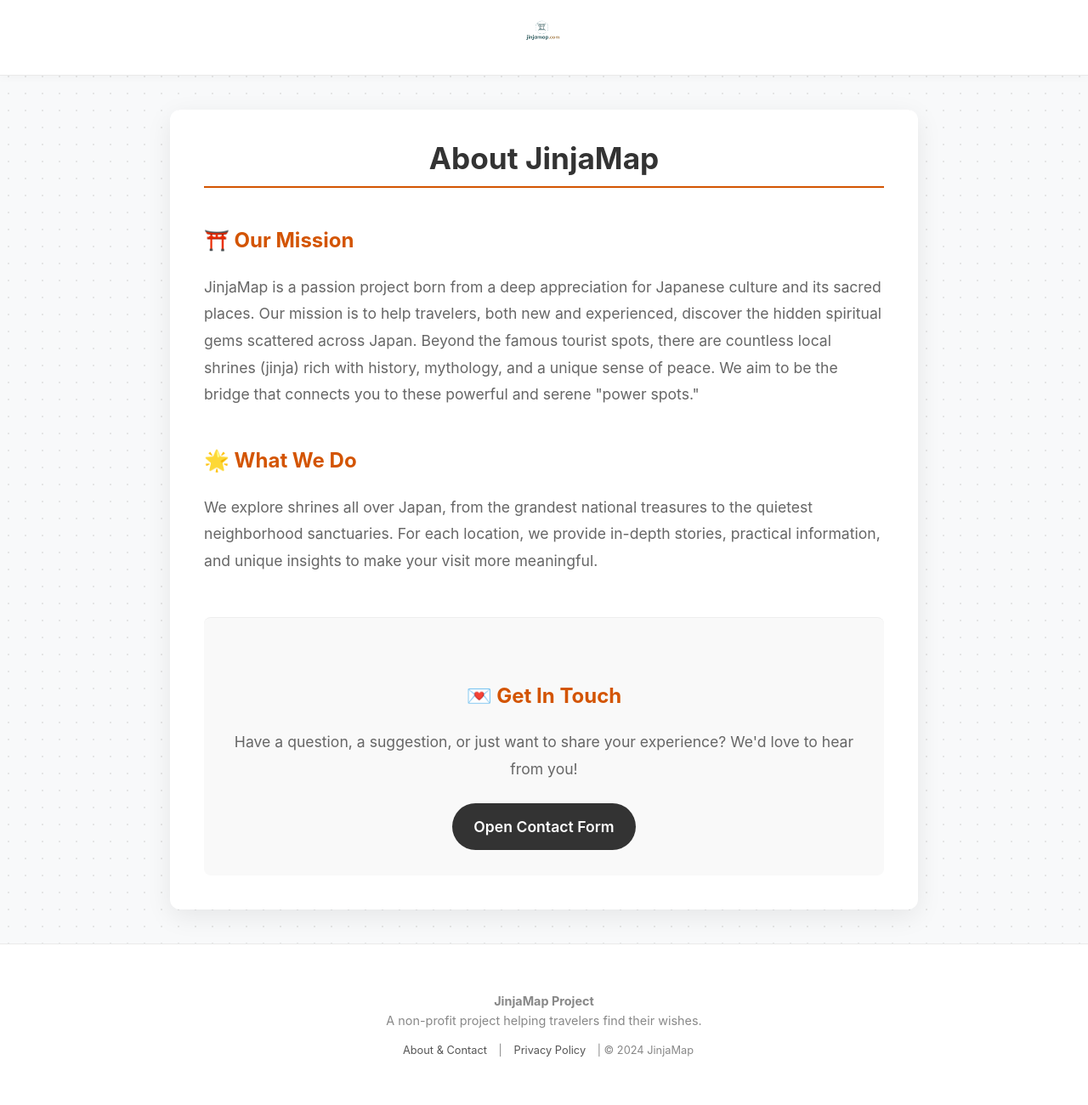
After one commit to starful/jinjamap, a Flask app: page /about.html in a window 1280 px wide. The commit adds this page. Shown: the whole page at 85% size. Run offline with Flask 3, Linux system fonts and the light colour scheme.

Commit message:
Chore(SEO): Add trust pages (About, Contact) to improve site authority

```diff
--- a/app/__init__.py
+++ b/app/__init__.py
@@ -80,6 +80,13 @@ def sitemap_xml():
     return Response('\n'.join(xml), mimetype='application/xml')
 
 # ==========================================
+# [추가] About & Contact 페이지 라우트
+# ==========================================
+@app.route('/about.html')
+def about():
+    return render_template('about.html')
+
+# ==========================================
 # [추가] 개인정보처리방침 라우트
 # ==========================================
 @app.route('/privacy.html')
--- /dev/null
+++ b/app/templates/about.html
@@ -0,0 +1,95 @@
+<!DOCTYPE html>
+<html lang="en">
+<head>
+    <meta charset="UTF-8">
+    <meta name="viewport" content="width=device-width, initial-scale=1.0">
+    <title>About & Contact - JinjaMap</title>
+    <link rel="stylesheet" href="/static/css/style.css">
+    <style>
+        /* About 페이지 전용 스타일 */
+        .about-container {
+            max-width: 800px;
+            margin: 40px auto;
+            padding: 40px;
+            background-color: #fff;
+            border-radius: 12px;
+            box-shadow: 0 8px 30px rgba(0,0,0,0.08);
+            line-height: 1.8;
+        }
+        .about-container h1 {
+            font-size: 2.2rem;
+            color: var(--primary-color);
+            text-align: center;
+            margin-bottom: 20px;
+            border-bottom: 2px solid var(--accent-color);
+            padding-bottom: 15px;
+        }
+        .about-container h2 {
+            font-size: 1.5rem;
+            color: var(--accent-color);
+            margin-top: 40px;
+            margin-bottom: 15px;
+        }
+        .about-container p {
+            color: var(--text-gray);
+            font-size: 1.1rem;
+            margin-bottom: 1.5rem;
+        }
+        /* [수정] 문의 섹션을 간단하게 변경 */
+        .contact-section {
+            margin-top: 50px;
+            padding: 30px;
+            border-top: 1px solid #eee;
+            background-color: #f9f9f9;
+            border-radius: 8px;
+            text-align: center;
+        }
+        .contact-link {
+            display: inline-block;
+            background-color: var(--primary-color);
+            color: white !important; /* 링크 색상 강제 지정 */
+            padding: 12px 25px;
+            border-radius: 30px;
+            font-size: 1.1rem;
+            font-weight: 600;
+            text-decoration: none;
+            transition: background-color 0.2s;
+        }
+        .contact-link:hover {
+            background-color: var(--accent-color);
+        }
+    </style>
+</head>
+<body>
+    <header style="padding: 20px; text-align: center; border-bottom: 1px solid #eaeaea;">
+        <a href="/"><img src="/static/images/JinjaMapLogo_Horizontal.png" alt="JinjaMap Logo" style="height: 40px;"></a>
+    </header>
+
+    <div class="about-container">
+        <h1>About JinjaMap</h1>
+
+        <h2>⛩️ Our Mission</h2>
+        <p>
+            JinjaMap is a passion project born from a deep appreciation for Japanese culture and its sacred places. Our mission is to help travelers, both new and experienced, discover the hidden spiritual gems scattered across Japan. Beyond the famous tourist spots, there are countless local shrines (jinja) rich with history, mythology, and a unique sense of peace. We aim to be the bridge that connects you to these powerful and serene "power spots."
+        </p>
+
+        <h2>🌟 What We Do</h2>
+        <p>
+            We explore shrines all over Japan, from the grandest national treasures to the quietest neighborhood sanctuaries. For each location, we provide in-depth stories, practical information, and unique insights to make your visit more meaningful.
+        </p>
+
+        <!-- [수정] 문의 섹션 -->
+        <div class="contact-section">
+            <h2>💌 Get In Touch</h2>
+            <p>
+                Have a question, a suggestion, or just want to share your experience? We'd love to hear from you!
+            </p>
+            <a href="https://script.google.com/macros/s/AKfycbw5CuKoLLM-NV37_83PvhnQIjTtDzXDN-Au21ThJd4wmjNEXlmYIB_O-Zh_GyJt2lkShw/exec" class="contact-link" target="_blank" rel="noopener noreferrer">
+                Open Contact Form
+            </a>
+        </div>
+    </div>
+
+    {% include 'footer.html' %}
+</body>
+</html>
--- a/app/templates/detail.html
+++ b/app/templates/detail.html
@@ -47,9 +47,7 @@
             </div>
         </article>
 
-        <footer>
-            <p>&copy; 2024 JinjaMap</p>
-        </footer>
+        {% include 'footer.html' %}
     </div>
 </body>
 </html>
--- /dev/null
+++ b/app/templates/footer.html
@@ -0,0 +1,9 @@
+<footer style="margin-top: 40px; text-align: center; padding: 40px 20px; border-top: 1px solid #eaeaea; background-color: #fff; font-size: 0.9rem; color: #888;">
+    <p><strong>JinjaMap Project</strong><br>A non-profit project helping travelers find their wishes.</p>
+    <p style="margin-top: 10px; font-size: 0.8rem;">
+        <!-- [수정] 텍스트를 "About & Contact"로 변경 -->
+        <a href="/about.html" style="color: #555; text-decoration: none; margin: 0 10px;">About & Contact</a> |
+        <a href="/privacy.html" style="color: #555; text-decoration: none; margin: 0 10px;">Privacy Policy</a> |
+        &copy; 2024 JinjaMap
+    </p>
+</footer>
```
Also changed, not shown: app/content/shinozaki_sengen_shrine.md (added, +85 -0 lines), app/templates/index.html (+1 -6 lines), app/templates/privacy.html (+10 -6 lines).
